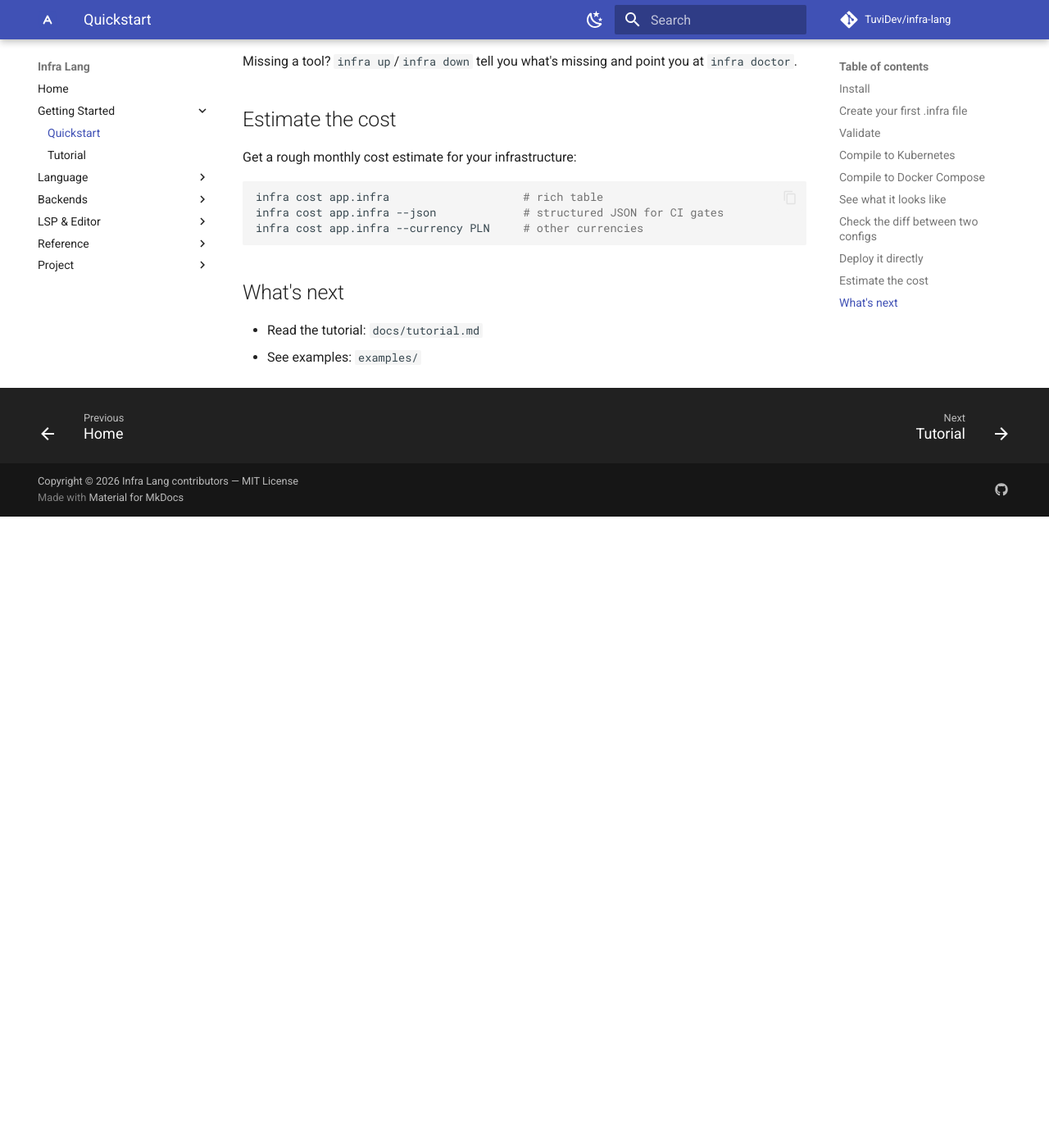
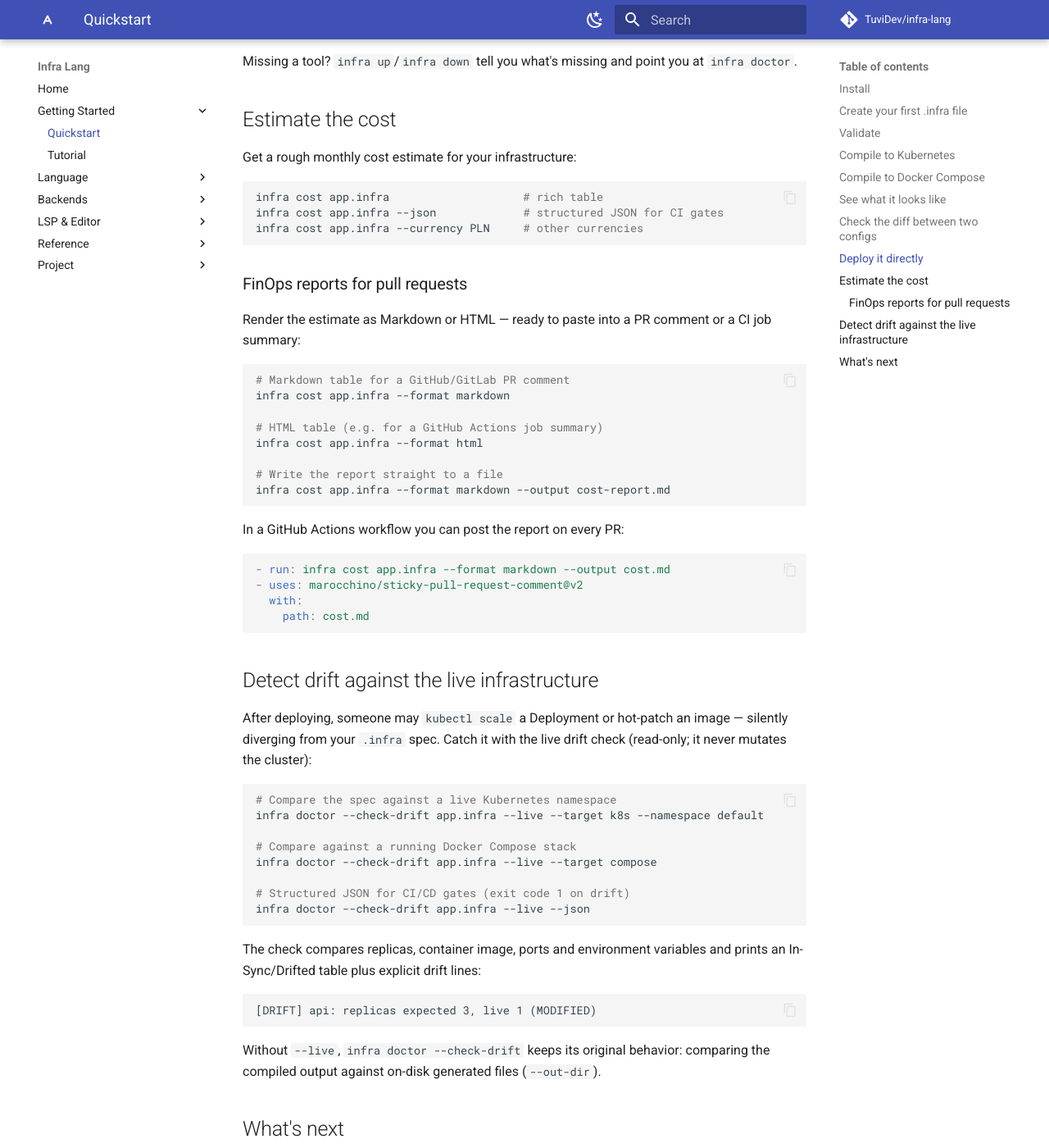
Before and after one commit to TuviDev/infra-lang, an MkDocs documentation site: the page built from docs/quickstart.md, in a window 1280 px wide and 1400 px high, scrolled down 2006 px. Shown: the whole window at 82% size. Built offline with MkDocs 1.6.1 and Material for MkDocs 9.7.7, drawn with Linux system fonts in a browser that asks for light colours; comment, search, counter and statistics services are not loaded; before the commit the page ends 2636 px from its top, so only the background shows below that.

Commit message:
chore(release): bump version to 0.4.2, update CHANGELOG and docs
Co-authored-by: arena-agent <297053741+arena-agent@users.noreply.github.com>

````diff
--- a/docs/quickstart.md
+++ b/docs/quickstart.md
@@ -99,6 +99,58 @@ infra cost app.infra --json             # structured JSON for CI gates
 infra cost app.infra --currency PLN     # other currencies
 ```
 
+### FinOps reports for pull requests
+
+Render the estimate as Markdown or HTML — ready to paste into a PR comment or
+a CI job summary:
+
+```bash
+# Markdown table for a GitHub/GitLab PR comment
+infra cost app.infra --format markdown
+
+# HTML table (e.g. for a GitHub Actions job summary)
+infra cost app.infra --format html
+
+# Write the report straight to a file
+infra cost app.infra --format markdown --output cost-report.md
+```
+
+In a GitHub Actions workflow you can post the report on every PR:
+
+```yaml
+- run: infra cost app.infra --format markdown --output cost.md
+- uses: marocchino/sticky-pull-request-comment@v2
+  with:
+    path: cost.md
+```
+
+## Detect drift against the live infrastructure
+
+After deploying, someone may `kubectl scale` a Deployment or hot-patch an
+image — silently diverging from your `.infra` spec. Catch it with the live
+drift check (read-only; it never mutates the cluster):
+
+```bash
+# Compare the spec against a live Kubernetes namespace
+infra doctor --check-drift app.infra --live --target k8s --namespace default
+
+# Compare against a running Docker Compose stack
+infra doctor --check-drift app.infra --live --target compose
+
+# Structured JSON for CI/CD gates (exit code 1 on drift)
+infra doctor --check-drift app.infra --live --json
+```
+
+The check compares replicas, container image, ports and environment variables
+and prints an In-Sync/Drifted table plus explicit drift lines:
+
+```
+[DRIFT] api: replicas expected 3, live 1 (MODIFIED)
+```
+
+Without `--live`, `infra doctor --check-drift` keeps its original behavior:
+comparing the compiled output against on-disk generated files (`--out-dir`).
+
 ## What's next
 - Read the tutorial: `docs/tutorial.md`
 - See examples: `examples/`
--- a/pyproject.toml
+++ b/pyproject.toml
@@ -4,7 +4,7 @@ build-backend = "hatchling.build"
 
 [project]
 name = "infra-lang"
-version = "0.4.1"
+version = "0.4.2"
 description = "Write infrastructure once, compile it to Kubernetes, Compose, or GitHub Actions"
 readme = "README.md"
 license = "MIT"
--- a/src/infra/version.py
+++ b/src/infra/version.py
@@ -1,4 +1,4 @@
 """Version information for Infra."""
 
-__version__ = "0.4.1"
-VERSION_INFO = (0, 4, 1)
+__version__ = "0.4.2"
+VERSION_INFO = (0, 4, 2)
````
Also changed, not shown: CHANGELOG.md (+20 -0 lines), 9 other files.
